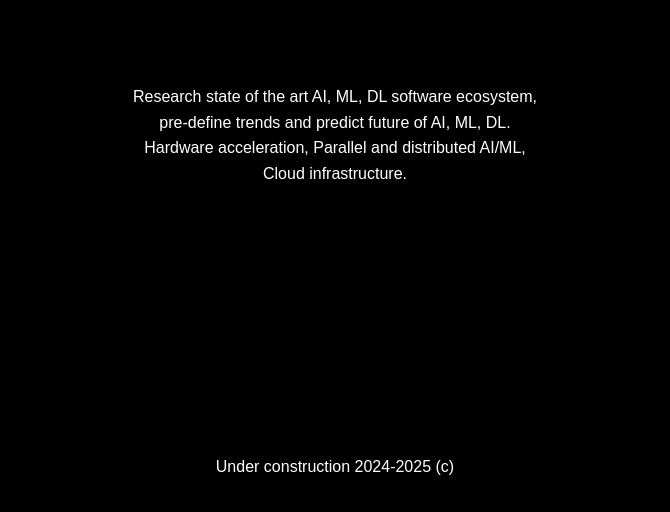
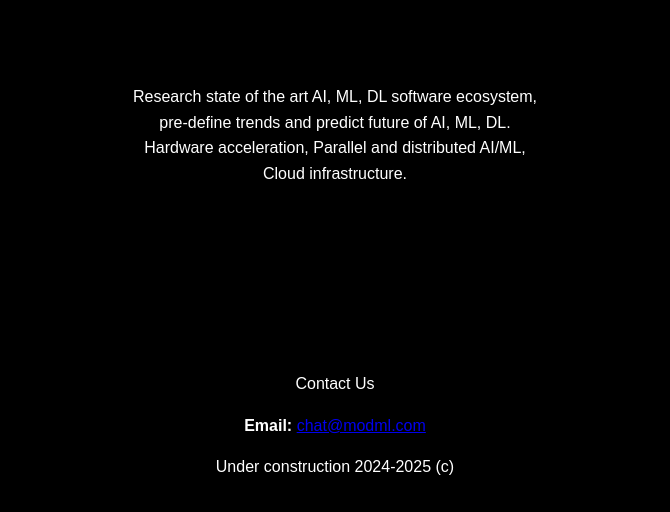
Before and after one commit to ModML/modml.github.io, a plain HTML site: page index.html in a window 1280 px wide. Shown: the part 288-800 px from the top of the page, without its empty margins (305-975 px from the left). Drawn offline with Linux system fonts and the light colour scheme.

Commit message:
Update info section

```diff
--- a/index.html
+++ b/index.html
@@ -51,6 +51,11 @@
         </p>
     </div>
     <footer>
+        <p>Contact Us</p>
+        <p>
+            <strong>Email:</strong>
+            <a href="mailto:chat@modml.com">chat@modml.com</a>
+        </p>
         <p>Under construction 2024-2025 (c)</p>
     </footer>
 </body>
```
Also changed, not shown: 1 other file.
